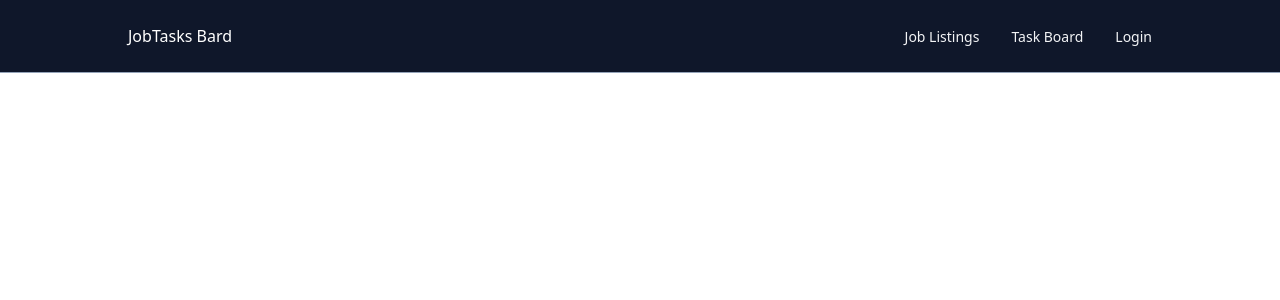
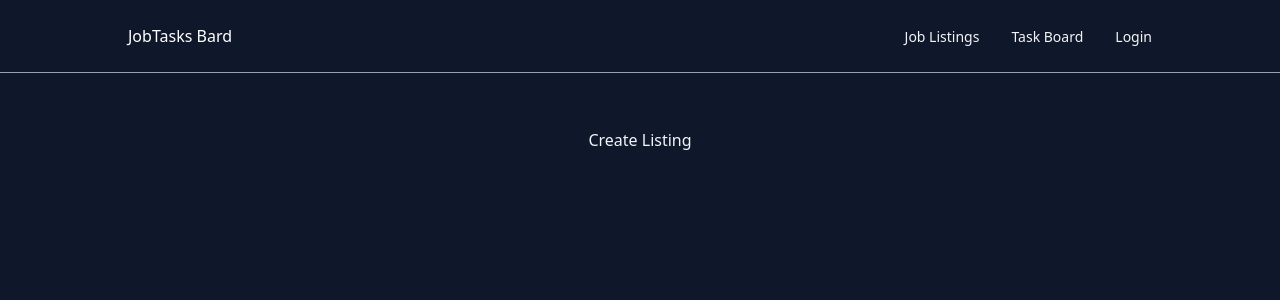
Before and after one commit to AmaduKamara/job-task-board, a React (Create React App) app: page /create-listing in a window 1280 px wide. Shown: the top 300 px of the page. Built offline with nearby package versions, Linux system fonts and the light colour scheme.

Commit message:
Update CreateListing.jsx

```diff
--- a/src/pages/CreateListing.jsx
+++ b/src/pages/CreateListing.jsx
@@ -2,7 +2,7 @@ import React from "react";
 
 const CreateListing = () => {
   return (
-    <div>
+    <div className="py-32 h-screen">
       <h1 className="text-center text-slate-100">Create Listing</h1>
     </div>
   );
```
